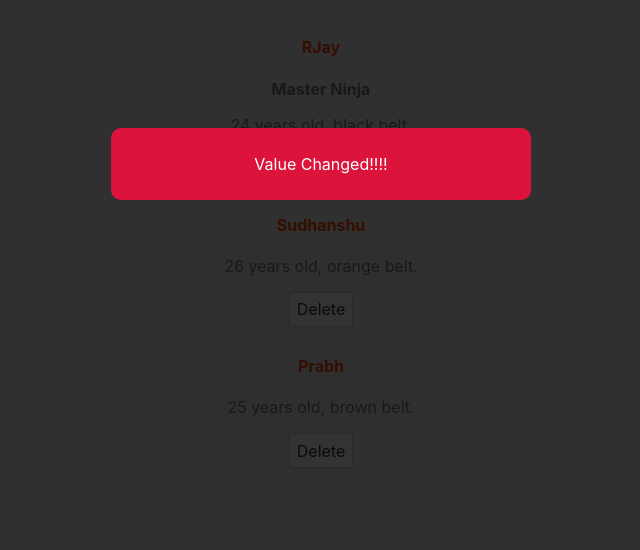
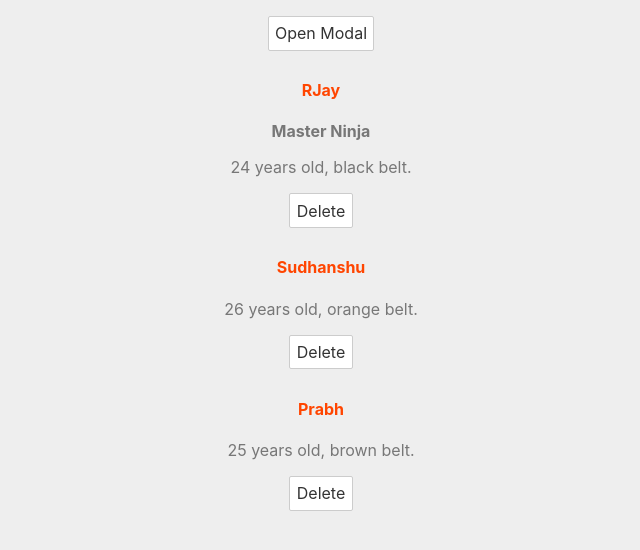
Before and after one commit to rajansharma3097/svelte-learning, a Svelte app: page / in a window 1280 px wide. Shown: the top 550 px of the page, without its empty margins (319-959 px from the left). Built offline with nearby package versions, Linux system fonts and the light colour scheme.

Commit message:
git event forwarding and event modifiers

```diff
--- a/src/App.svelte
+++ b/src/App.svelte
@@ -1,5 +1,12 @@
 <script>
 	import Modal from './Modal.svelte';
+
+	let showModal = false;
+
+	const toggleModal = () => {
+		showModal = !showModal;
+	}
+
 	let people = [
 		{name: 'RJay', beltColor: 'black', age: 24, id: 1},
 		{name: 'Sudhanshu', beltColor: 'orange', age: 26, id: 2},
@@ -18,8 +25,9 @@
 
 </script>
 
-<Modal message={message}/>
+<Modal message={message} {showModal} on:click={toggleModal}/>
 <main>
+	<button on:click|once={toggleModal}>Open Modal</button>
 	{#each people as person (person.id)}
 		<div>
 			<h4>{person.name}</h4>
--- a/src/Modal.svelte
+++ b/src/Modal.svelte
@@ -1,11 +1,15 @@
 <script>
+  // once - makes sure the event can only fire once (removes handler)
+  // preventDefault - prevent the default action (run e.preventDefault())
+  // self - only fires the event if the clicked event is the target
+
   export let message;
-  let showModal = true;
+  export let showModal = false;
   let isPromo = true;
 </script>
 
 {#if showModal}
-  <div class="backdrop" class:promo={isPromo}>
+  <div class="backdrop" class:promo={isPromo} on:click|self>
     <div class="modal">
       <p>{message}</p>
     </div>
```
